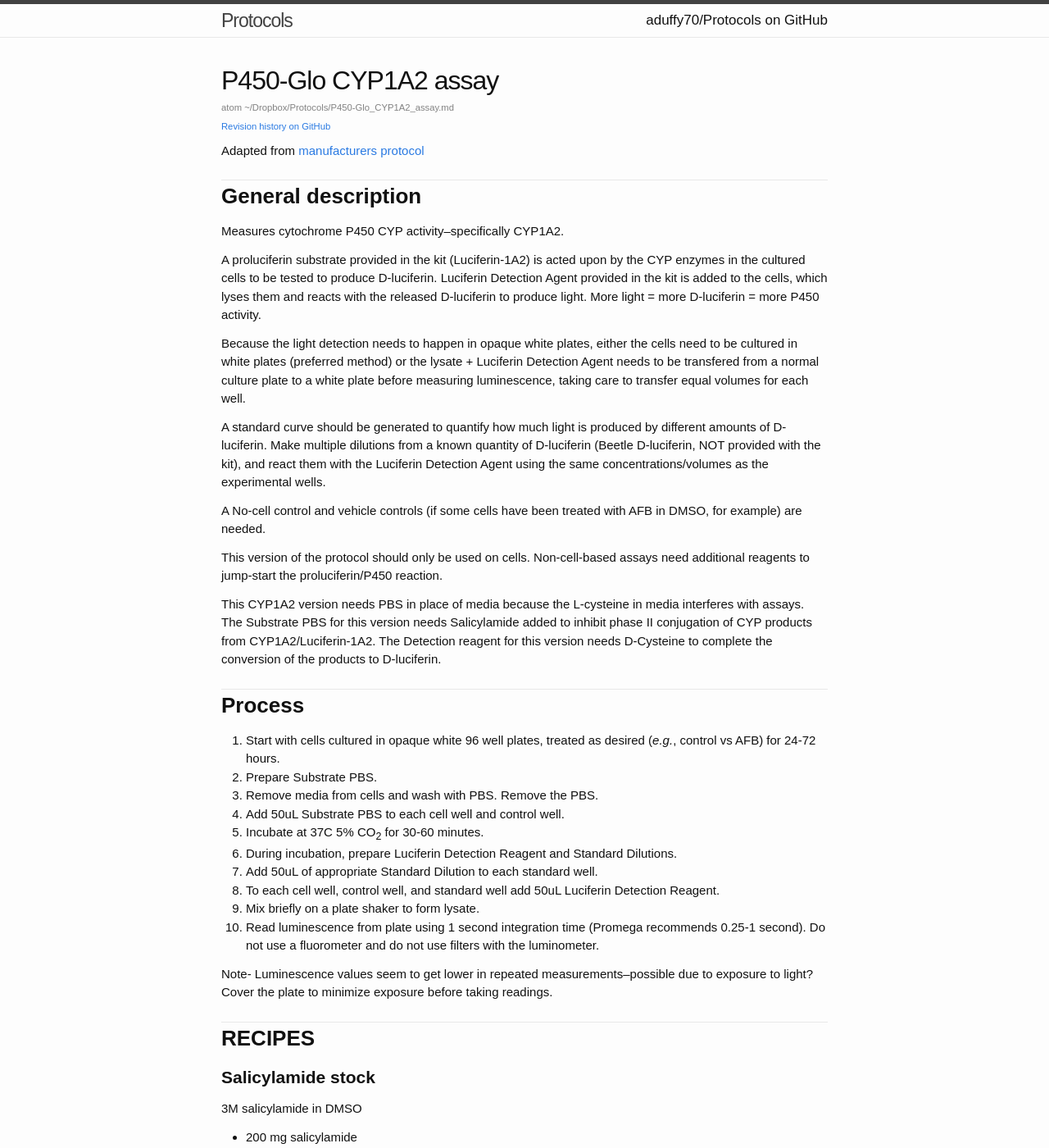
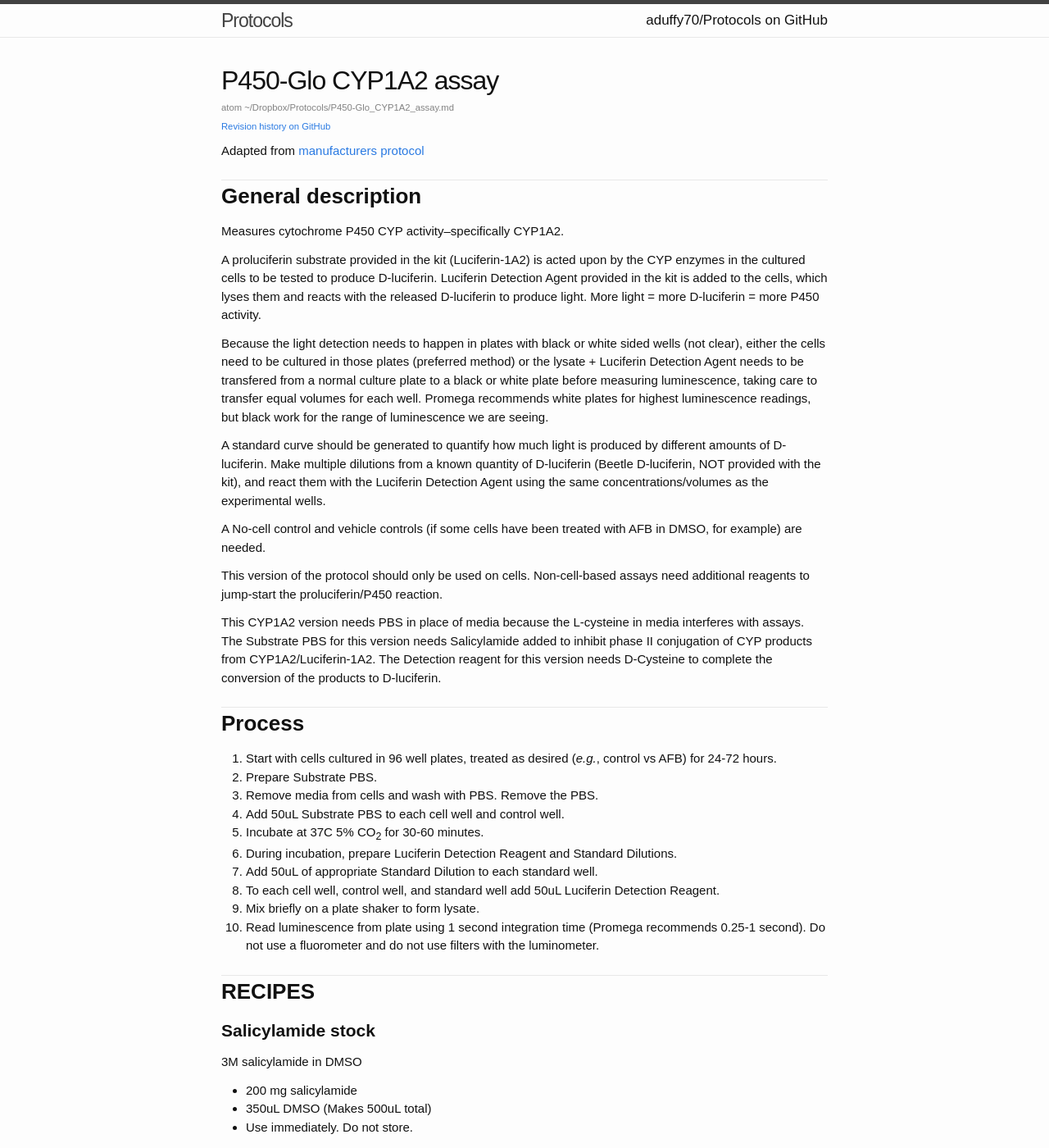
Before and after one commit to aduffy70/Protocols, a Jekyll site: the page built from P450-Glo_CYP1A2_assay.md, in a window 1280 px wide and 1400 px high. Shown: the whole window at 82% size. Built offline with Jekyll 4.4.1, drawn with Linux system fonts in a browser that asks for light colours; some web fonts are replaced; some of the changed text lies outside the part shown.

Commit message:
Typo in Salicylamide recipe (we were making it correctly--I just had the wrong units in the protocol. Changed references to white plates to black or white since the black are working.

```diff
--- a/P450-Glo_CYP1A2_assay.md
+++ b/P450-Glo_CYP1A2_assay.md
@@ -12,7 +12,7 @@
 
 A proluciferin substrate provided in the kit (Luciferin-1A2) is acted upon by the CYP enzymes in the cultured cells to be tested to produce D-luciferin. Luciferin Detection Agent  provided in the kit is added to the cells, which lyses them and reacts with the released D-luciferin to produce light. More light = more D-luciferin = more P450 activity.
 
-Because the light detection needs to happen in opaque white plates, either the cells need to be cultured in white plates (preferred method) or the lysate + Luciferin Detection Agent needs to be transfered from a normal culture plate to a white plate before measuring luminescence, taking care to transfer equal volumes for each well.
+Because the light detection needs to happen in plates with black or white sided wells (not clear), either the cells need to be cultured in those plates (preferred method) or the lysate + Luciferin Detection Agent needs to be transfered from a normal culture plate to a black or white plate before measuring luminescence, taking care to transfer equal volumes for each well. Promega recommends white plates for highest luminescence readings, but black work for the range of luminescence we are seeing.
 
 A standard curve should be generated to quantify how much light is produced by different amounts of D-luciferin. Make multiple dilutions from a known quantity of D-luciferin (Beetle D-luciferin, NOT provided with the kit), and react them with the Luciferin Detection Agent using the same concentrations/volumes as the experimental wells.
 
@@ -25,7 +25,7 @@
 
 # Process
 
-1. Start with cells cultured in opaque white 96 well plates, treated as desired (_e.g._, control vs AFB) for 24-72 hours.
+1. Start with cells cultured in 96 well plates, treated as desired (_e.g._, control vs AFB) for 24-72 hours.
 1. Prepare Substrate PBS.
 1. Remove media from cells and wash with PBS. Remove the PBS.
 1. Add 50uL Substrate PBS to each cell well and control well.
@@ -36,8 +36,6 @@
 1. Mix briefly on a plate shaker to form lysate.
 1. Read luminescence from plate using 1 second integration time (Promega recommends 0.25-1 second). Do not use a fluorometer and do not use filters with the luminometer.
 
-Note- Luminescence values seem to get lower in repeated measurements--possible due to exposure to light? Cover the plate to minimize exposure before taking readings.
-
 
 # RECIPES
 
@@ -45,7 +43,7 @@
 3M salicylamide in DMSO
 
   * 200 mg salicylamide
-  * 350mL DMSO (Makes 500uL total)
+  * 350uL DMSO (Makes 500uL total)
   * Use immediately. Do not store.
 
 ## Substrate PBS
```
